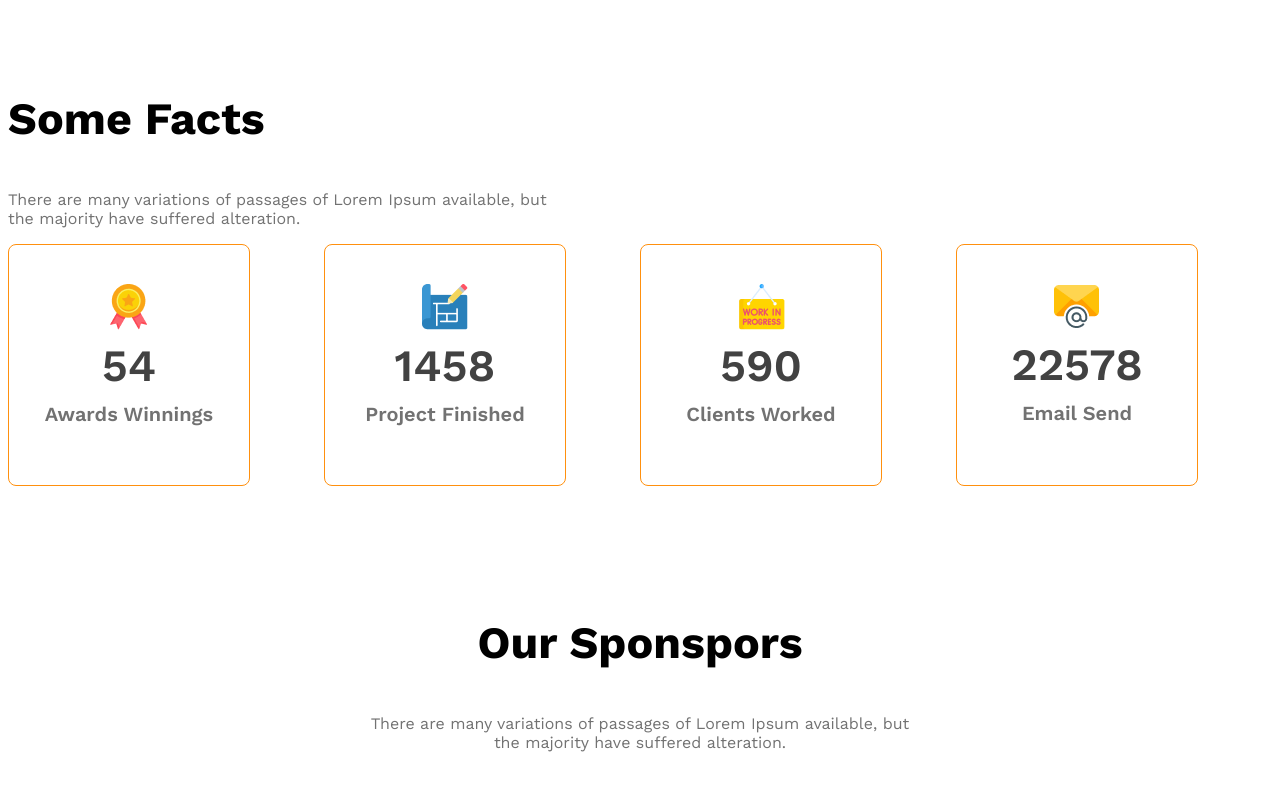
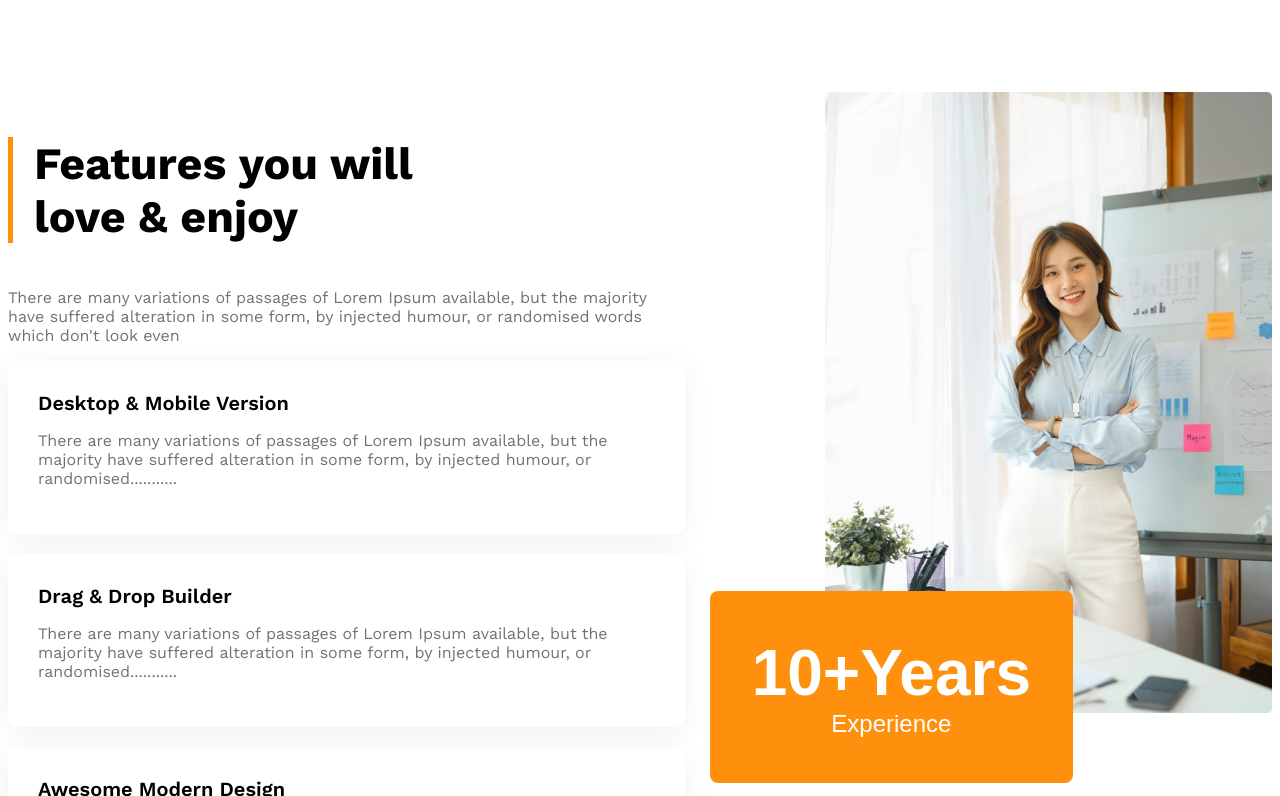
Before and after one commit to mushfiq0000/g3-architects-responsiv, a plain HTML site: page index.html in a window 1280 px wide. Shown: the part 2060-2856 px from the top of the page. Drawn offline with nearby package versions, Linux system fonts and the light colour scheme.

Commit message:
added features page  and experience-badge

```diff
--- a/index.html
+++ b/index.html
@@ -35,6 +35,7 @@
     </header>
 
     <main>
+
         <!-- team section -->
         <section class="teams display-flex">
             <div class="team-image-container">
@@ -55,11 +56,62 @@
             </div>
 
         </section>
-        <!-- somne facts -->
+
+        <!-- feature section -->
+        <section class="features display-flex">
+            <div>
+                <h3 id="feature-section-titel" class="section-titel">Features you will <br> love & enjoy</h3>
+                <p class="text-light-gray">There are many variations of passages of Lorem Ipsum available, but the
+                    majority have suffered alteration in some form, by injected humour, or randomised words which don't
+                    look even</p>
+
+                <!-- feature card container -->
+                <div class="feature-card">
+                    <div class="feature-titel">Desktop & Mobile Version</div>
+                    <p class="text-light-gray">There are many variations of passages of Lorem Ipsum available, but the
+                        majority have suffered alteration in some form, by injected humour, or randomised...........</p>
+
+                </div>
+                <div class="feature-card">
+                    <div class="feature-titel">Drag & Drop Builder</div>
+                    <p class="text-light-gray">There are many variations of passages of Lorem Ipsum available, but the
+                        majority have suffered alteration in some form, by injected humour, or randomised...........</p>
+
+                </div>
+                <div class="feature-card">
+                    <div class="feature-titel">Awesome Modern Design</div>
+                    <p class="text-light-gray">There are many variations of passages of Lorem Ipsum available, but the
+                        majority have suffered alteration in some form, by injected humour, or randomised...........</p>
+
+                </div>
+                <div class="feature-card">
+                    <div class="feature-titel">Super Easy to Edit</div>
+                    <p class="text-light-gray">There are many variations of passages of Lorem Ipsum available, but the
+                        majority have suffered alteration in some form, by injected humour, or randomised...........</p>
+
+                </div>
+
+
+            </div>
+
+            <div class="feature-architect">
+                <img src="images/architect.png" alt="">
+                <button id="experience-badge" class="btn-primary">
+                    <span id="experience-year">10+Years</span>
+                    <br>
+                    <span>Experience</span>
+
+                </button>
+            </div>
+
+        </section>
+
+        <!-- some facts -->
         <section>
-            <h3 class="section-titel">Some Facts</h3>
-            <p class="text-light-gray fact-description">There are many variations of passages of Lorem Ipsum available, but the majority
-                have suffered alteration.</p>
+
+            <h3 class="titel section-titel">Some Facts</h3>
+            <p class="discription text-light-gray fact-description">There are many variations of passages of Lorem Ipsum available, but the majority have suffered alteration.</p>
+
             <div class="fact-container">
                 <!-- .fact-card*4>img.fact-icon+h4.fact-number+h3.fact-name -->
                 <div class="fact-card display-flex">
@@ -94,12 +146,12 @@
 
         </section>
 
-
         <!-- our-sponspors -->
         <section class="our-sponspors">
             <div class="sponspors-info">
                 <h3 class="section-titel">Our Sponspors</h3>
-                <p class="text-light-gray">There are many variations of passages of Lorem Ipsum available, but the majority have suffered alteration.</p>
+                <p class="text-light-gray">There are many variations of passages of Lorem Ipsum available, but the
+                    majority have suffered alteration.</p>
             </div>
             <div class="sponspors-companis">
                 <img src="images/sponsors/spotify.png" alt="">
@@ -110,6 +162,7 @@
             </div>
 
         </section>
+
     </main>
 
     <footer>
--- a/style/architects.css
+++ b/style/architects.css
@@ -141,6 +141,46 @@ main>section {
     font-weight: 500;
 
 }
+/* feature section related style */
+.features{
+    gap: 140px;
+}
+
+#feature-section-titel{
+    border-left: 5px solid #FF900E;
+    padding-left: 21px;
+}
+
+.feature-card{
+    padding: 30px;
+    border-radius: 8px;
+    box-shadow: 0 4px 30px 0px rgba(0, 0, 0, 0.06)  ;
+    margin-bottom: 20px;
+}
+
+.feature-card .feature-titel{
+    font-weight: 600;
+    font-size: 1.25rem;
+    margin-top: 0px;
+    margin-bottom: 0px;
+
+}
+.feature-architect img{
+    width: 100%;
+}
+
+#experience-badge{
+    padding: 45px  42px;
+    font-size: 1.5rem;
+    font-weight: 500;
+    margin-left: -115px;
+    margin-top: -150px;
+}
+#experience-year{
+    font-size: 4rem;
+    font-weight: 700;
+}
+
 
 /* some fact related style */
 
@@ -199,6 +239,7 @@ main>section {
 
     .navbar,
     .nav-links,
+    .features,
     .teams {
         flex-direction: column;
 
@@ -222,13 +263,17 @@ main>section {
         justify-items: center;
         gap: 50px;
     }
+    #experience-badge{
+        margin-top: 5px;
+        margin-left: 20px;
+    }
 
 }
 
 /* medium size device */
 
 @media screen and (min-width:576px) and (max-width:992px) {
-    .teams {
+    .teams, .features {
         flex-direction: column;
     }
 
@@ -240,4 +285,9 @@ main>section {
         gap: 50px;
         justify-items: center
     }
+    #experience-badge{
+        margin-top: 5px;
+        margin-left: 20px;
+    }
+
 }
```
